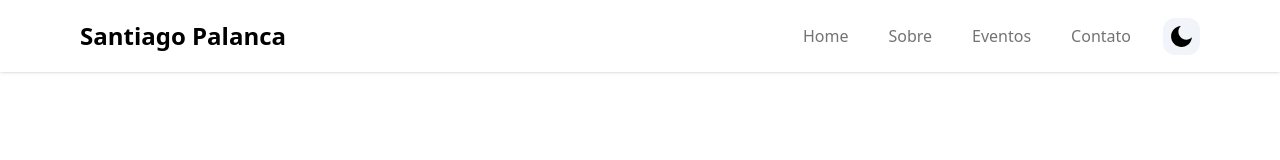
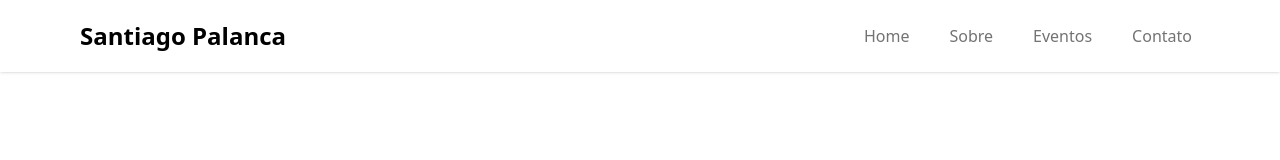
Before and after one commit to HeitorBMarini/palanca-website, a Next.js app: page / in a window 1280 px wide. Shown: the top 160 px of the page. Built offline with nearby package versions, Linux system fonts and the light colour scheme.

Commit message:
Removendo mudança de tema do navbar e ajustando head para páginas web

```diff
--- a/src/app/layout.tsx
+++ b/src/app/layout.tsx
@@ -1,8 +1,9 @@
 "use client"
-import '../app/globals.css'
+import "../app/globals.css"
 import Navbar from "@/components/Navbar"
 import Footer from "@/components/Footer"
 import { ThemeProvider } from "next-themes"
+import Head from "./head"
 
 export default function RootLayout({
   children,
@@ -15,7 +16,7 @@ export default function RootLayout({
         <head /> will contain the components returned by the nearest parent
         head.tsx. Find out more at https://beta.nextjs.org/docs/api-reference/file-conventions/head
       */}
-      <head />
+      <Head />
       <body className="dark:bg-stone-900">
         <ThemeProvider enableSystem={true} attribute="class">
           <Navbar />
@@ -25,4 +26,4 @@ export default function RootLayout({
       </body>
     </html>
   )
-    }
+}
--- a/src/components/Navbar.tsx
+++ b/src/components/Navbar.tsx
@@ -81,21 +81,7 @@ export default function Navbar() {
                 </Link>
               );
             })}
-                {currentTheme === "dark" ? (
-                  <button
-                    onClick={() => setTheme("light")}
-                    className="bg-slate-300 p-1.5 rounded-xl"
-                  >
-                    <RiSunLine size={25} color="black" />
-                  </button>
-                ) : (
-                  <button
-                    onClick={() => setTheme("dark")}
-                    className="bg-slate-100 p-1.5 rounded-xl"
-                  >
-                    <RiMoonFill size={25} />
-                  </button>
-                )}
+
               </div>
             </div>
           </div>
```
Also changed, not shown: src/app/head.tsx (added, +13 -0 lines), 1 other file (tests, documents, lock files or other folders).
